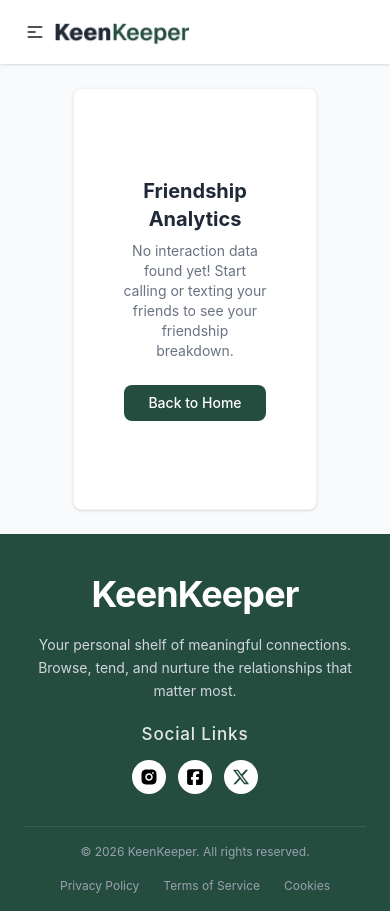
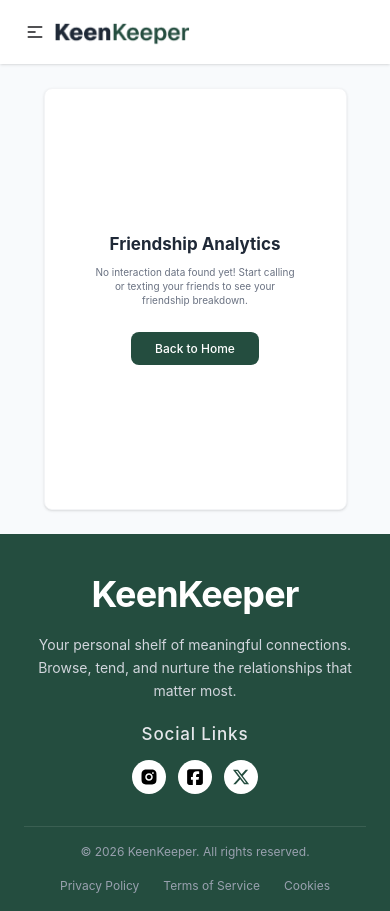
Before and after one commit to HSBHasib/PH-ASSIGNMENT-07, a React (Vite) app: page /stats in a window 390 px wide. Built offline with nearby package versions, Linux system fonts and the light colour scheme.

Commit message:
add responsive code for piechart section adn timeline section

```diff
--- a/src/pages/Stats/Stats.jsx
+++ b/src/pages/Stats/Stats.jsx
@@ -9,19 +9,19 @@
     console.log(friendsContactData);
 
     if(friendsContactData.length === 0) {
-      return <div className="flex flex-col items-center justify-center w-3/4 mx-auto p-6 text-center">
+      return <div className="flex flex-col items-center justify-center max-[500px]:w-[90%] w-3/4 mx-auto p-6 text-center">
                 <div className="bg-white border border-gray-100 min-h-[50vh] rounded-lg p-8 shadow-sm w-full flex flex-col items-center justify-center">
 
                     <div className="space-y-2">
-                        <h2 className="text-xl font-bold text-[#1F2937]">Friendship Analytics</h2>
-                        <p className="text-gray-500 text-sm px-4">
+                        <h2 className=" max-[500px]:text-[17px] text-xl font-bold text-[#1F2937]">Friendship Analytics</h2>
+                        <p className="max-[500px]:text-[10px] text-gray-500 text-sm px-4">
                             No interaction data found yet! Start calling or texting your friends to see your friendship breakdown.
                         </p>
                     </div>
 
                     <Link to='/'>
                       <button
-                          className="cursor-pointer active:scale-95 mt-6 px-6 py-2 bg-[#244D3F] text-white rounded-lg text-sm font-medium hover:bg-opacity-90 transition-all"
+                          className="cursor-pointer active:scale-95 mt-6 px-6 py-2 bg-[#244D3F] text-white rounded-lg max-[500px]:text-[12px] text-sm font-medium hover:bg-opacity-90 transition-all"
                           >
                           Back to Home
                       </button>
@@ -54,8 +54,8 @@
     ];
 
   return (
-      <div className='w-3/4 mx-auto pt-4 pb-10'>
-        <h1 className='text-[#1F2937] font-bold text-4xl py-6'>Friendship Analytics</h1>
+      <div className=' max-[500px]:w-[90%] w-3/4 mx-auto pt-4 pb-10 '>
+        <h1 className='text-[#1F2937] font-bold text-2xl sm:text-4xl py-6'>Friendship Analytics</h1>
         <div className='bg-white shadow-sm p-6 rounded-lg'>
           <h3 className=' font-semibold text-[#244D3F] text-[16px]'>By Interaction Type</h3>
           <div className='flex justify-center items-center h-[52vh] w-auto'>
--- a/src/pages/TimeLine/TimeLine.jsx
+++ b/src/pages/TimeLine/TimeLine.jsx
@@ -67,10 +67,10 @@
                           <div className="text-6xl mb-4 opacity-40">
                               📂
                           </div>
-                              <h3 className="text-xl font-semibold text-gray-800 ">
+                              <h3 className="max-[400px]:text-sm text-xl font-semibold text-gray-800 ">
                                   No Data Found
                               </h3>
-                              <p className="text-sm text-gray-500 max-w-[250px]">
+                              <p className="max-[400px]:text-[10px] text-sm text-gray-500 max-w-[250px]">
                                   We couldn't find any results.
                               </p>
                         </div>
```
